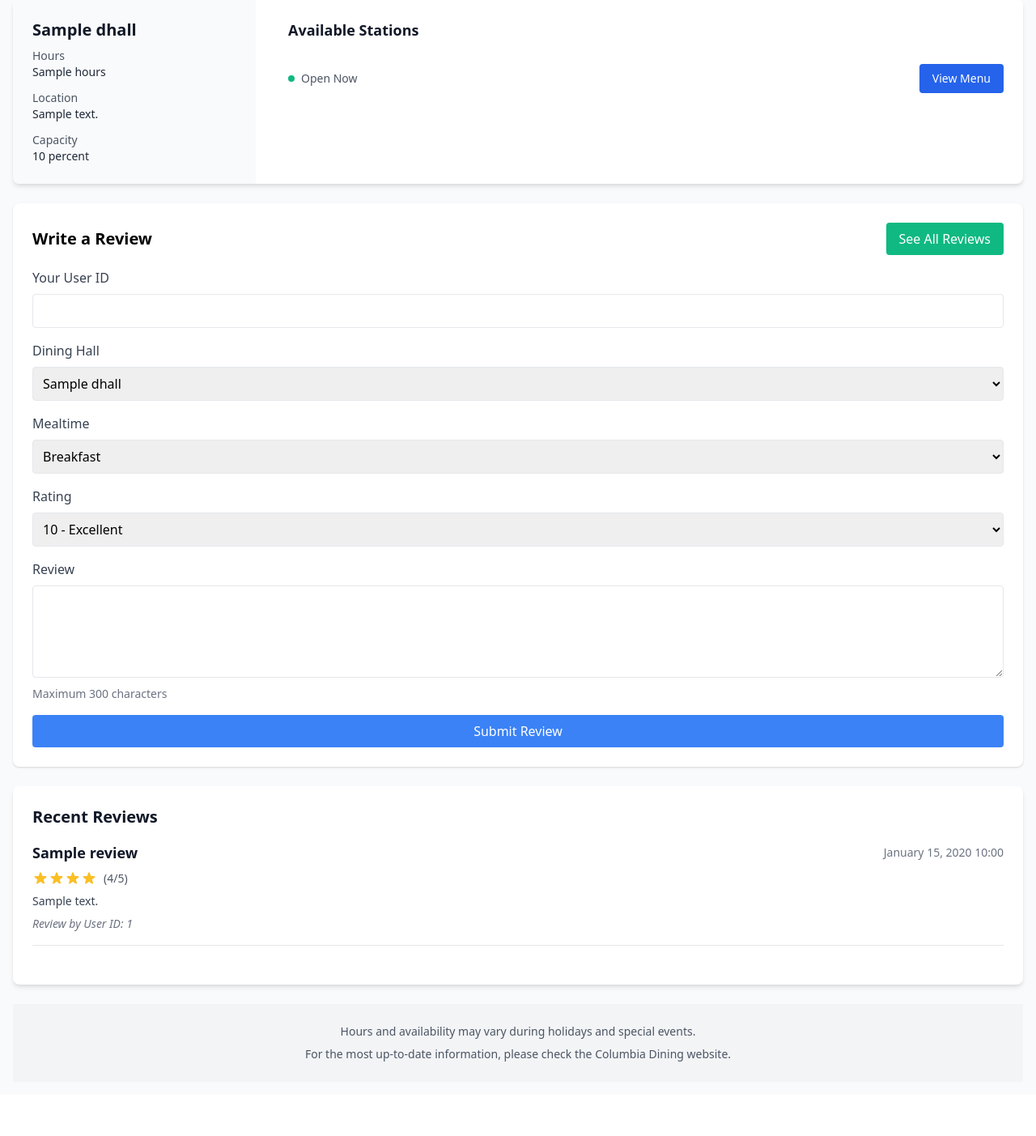
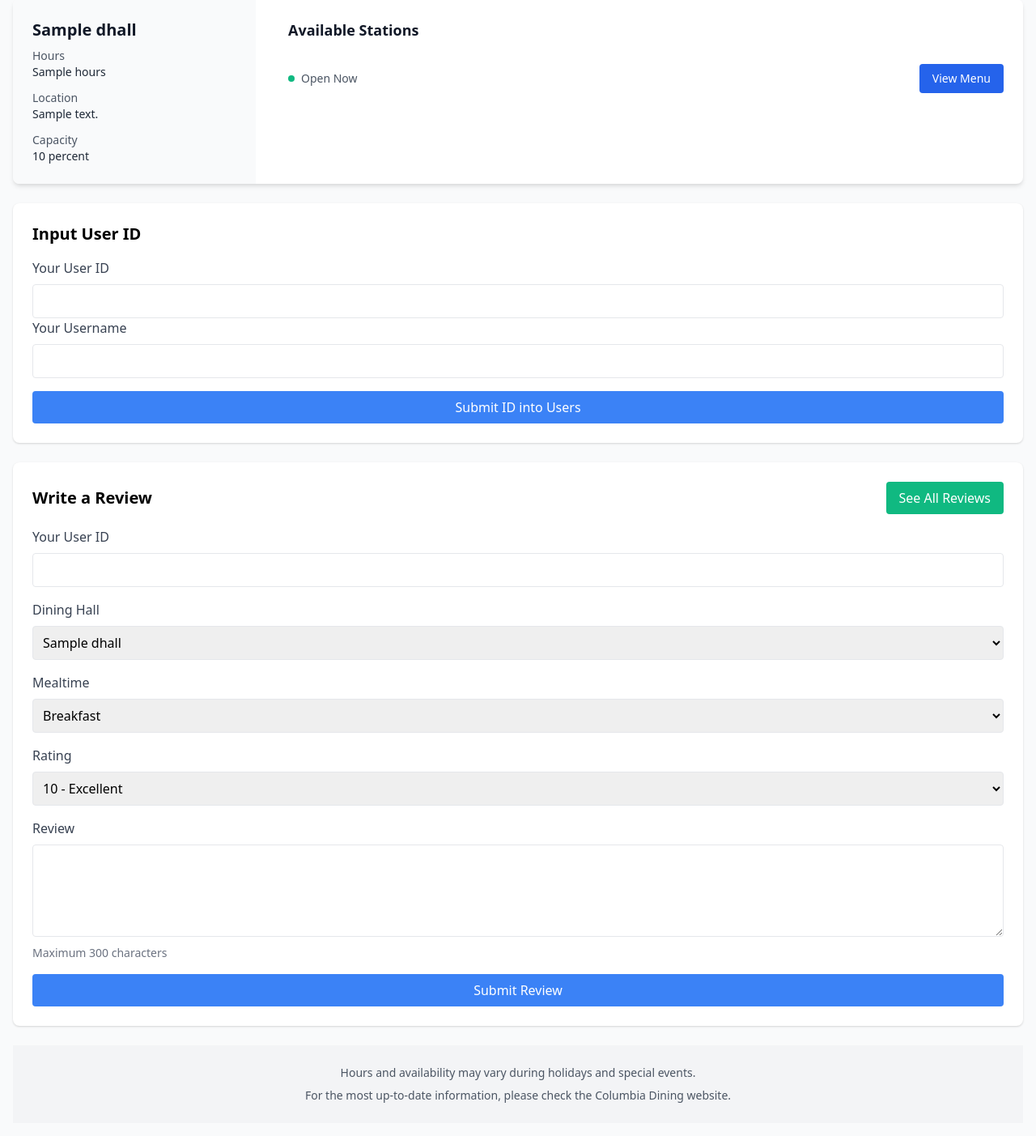
Before and after one commit to leoysun/db-proj1, a Flask app: template webserver/templates/index.html in a window 1280 px wide. Shown: the part 133-1536 px from the top of the page at 81% size. Before the commit the page ends 1444 px from the top, so only its background shows below. Run offline with Flask 3, Linux system fonts and the light colour scheme; the template is opened without the code that fills it: most values are stand-ins (such as "Sample title", 1, 10 or a date in 2020).

Commit message:
Fix reviews section to display only form on one page and reviews on reviews.html, also included input for users into a database

```diff
--- a/webserver/server.py
+++ b/webserver/server.py
@@ -145,23 +145,8 @@
         ]
         items_cursor.close()
 
-
-
-    # Fetch reviews
-    reviews_cursor = g.conn.execute(text("""
-        SELECT DISTINCT pr.*, j.rating, e.dhall_name
-        FROM posts_reviews pr
-        INNER JOIN evaluates e ON pr.rid = e.rid
-        INNER JOIN judges j ON j.user_id = pr.user_id AND j.dhall_name = e.dhall_name AND j.mealtime = e.mealtime
-        ORDER BY pr.datetime DESC
-        LIMIT 5
-    """))
-    reviews = reviews_cursor.mappings().all()
-    reviews_cursor.close()
-
     context = {
-        'data': dhalls,
-        'reviews': reviews
+        'data': dhalls
     }
     return render_template("index.html", **context)
 # @app.route('/')
@@ -317,7 +302,25 @@
   reviews = cursor.mappings().all()
   cursor.close()
   context = dict(reviews=reviews)
-  return render_template('index.html', **context)
+  return render_template('reviews.html', **context)
+
+@app.route('/submitUser', methods=['GET', 'POST'])
+def submitUser():
+  user_id = request.form.get('user_id')
+  if not user_id:
+    return "User ID cannot be blank", 400
+
+  user_params = {
+      'user_id': request.form['user_id'],
+      'username': request.form['username'],
+    }
+  g.conn.execute(text("""
+      INSERT INTO Users (user_id, username)
+      VALUES (:user_id, :username)
+      """), user_params)
+  g.conn.commit()
+  return redirect('/')
+
 
 @app.route('/submitReview', methods=['GET', 'POST'])
 def submitReview():
--- a/webserver/templates/index.html
+++ b/webserver/templates/index.html
@@ -215,6 +215,43 @@
             </div>
             {% endfor %}
 
+<!-- User ID Input Description -->
+<div class="bg-white rounded-lg shadow p-6">
+    <div class="flex justify-between items-center mb-4">
+        <h2 class="text-xl font-bold">Input User ID</h2>
+    </div>
+    <!-- Fixed the form to exactly match the server expectations -->
+    <form action="/submitUser" method="POST" class="space-y-4">
+        <!-- User ID field -->
+        <div>
+            <label for="user_id" class="block text-gray-700 mb-2">Your User ID</label>
+            <input
+                type="text"
+                id="user_id"
+                name="user_id"
+                class="w-full p-2 border rounded focus:ring-2 focus:ring-blue-500 focus:border-blue-500"
+                required
+            >
+            <label for="username" class="block text-gray-700 mb-2">Your Username</label>
+            <input
+                type="text"
+                id="username"
+                name="username"
+                class="w-full p-2 border rounded focus:ring-2 focus:ring-blue-500 focus:border-blue-500"
+                required
+            >
+        </div>
+
+        <!-- Submit Button -->
+        <button
+            type="submit"
+            class="w-full bg-blue-500 text-white px-4 py-2 rounded hover:bg-blue-600 transition-colors focus:ring-2 focus:ring-blue-500 focus:ring-offset-2"
+        >
+            Submit ID into Users
+        </button>
+    </form>
+</div>
+
 <!-- Review Form Section -->
 <div class="bg-white rounded-lg shadow p-6">
     <div class="flex justify-between items-center mb-4">
@@ -313,35 +350,6 @@
     </form>
 </div>
 
-<!-- Reviews Display Section -->
-<div class="bg-white rounded-lg shadow-md p-6 mt-6">
-    <h2 class="text-xl font-bold text-gray-900 mb-4">Recent Reviews</h2>
-    {% if reviews %}
-        {% for review in reviews %}
-        <div class="mb-6 border-b pb-4 last:border-b-0">
-            <div class="flex justify-between items-center">
-                <h3 class="text-lg font-semibold text-gray-900">{{ review['dhall_name'] }}</h3>
-                <p class="text-sm text-gray-500">{{ review['datetime'].strftime("%B %d, %Y %H:%M") }}</p>
-            </div>
-            <div class="flex items-center mt-2">
-                <div class="flex">
-                    {% for i in range(review['rating']|int) %}
-                        <svg class="w-5 h-5 text-yellow-400" fill="currentColor" viewBox="0 0 20 20">
-                            <path d="M9.049 2.927c.3-.921 1.603-.921 1.902 0l1.07 3.292a1 1 0 00.95.69h3.462c.969 0 1.371 1.24.588 1.81l-2.8 2.034a1 1 0 00-.364 1.118l1.07 3.292c.3.921-.755 1.688-1.54 1.118l-2.8-2.034a1 1 0 00-1.175 0l-2.8 2.034c-.784.57-1.838-.197-1.539-1.118l1.07-3.292a1 1 0 00-.364-1.118L2.98 8.72c-.783-.57-.38-1.81.588-1.81h3.461a1 1 0 00.951-.69l1.07-3.292z"/>
-                        </svg>
-                    {% endfor %}
-                </div>
-                <span class="ml-2 text-sm text-gray-600">({{ review['rating'] }}/5)</span>
-            </div>
-            <p class="text-sm text-gray-700 mt-2">{{ review['description'] }}</p>
-            <p class="text-sm text-gray-500 mt-2 italic">Review by User ID: {{ review['user_id'] }}</p>
-        </div>
-        {% endfor %}
-    {% else %}
-        <p class="text-gray-600 italic">No reviews yet. Be the first to write one!</p>
-    {% endif %}
-</div>
-
     <footer class="bg-gray-100 mt-12 py-6">
         <div class="container mx-auto px-4 text-center text-gray-600 text-sm">
             <p>Hours and availability may vary during holidays and special events.</p>
```
Also changed, not shown: webserver/tempCodeRunnerFile.py (added, +13 -0 lines), webserver/templates/reviews.html (added, +55 -0 lines).
